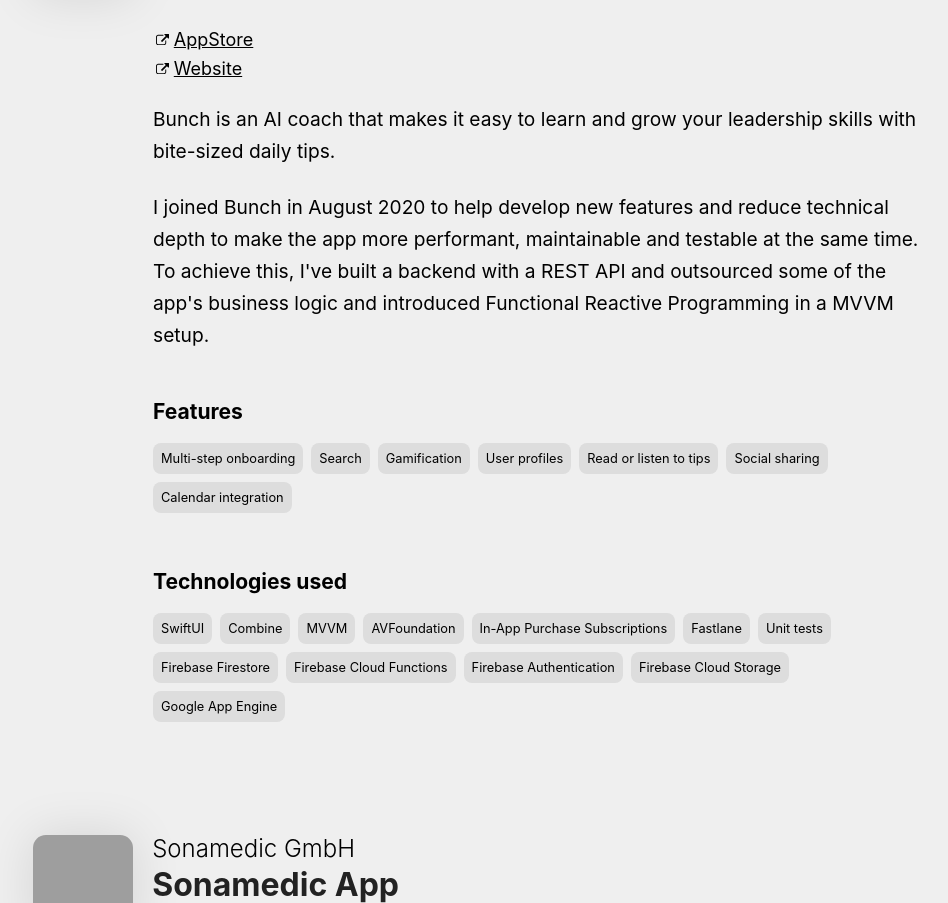
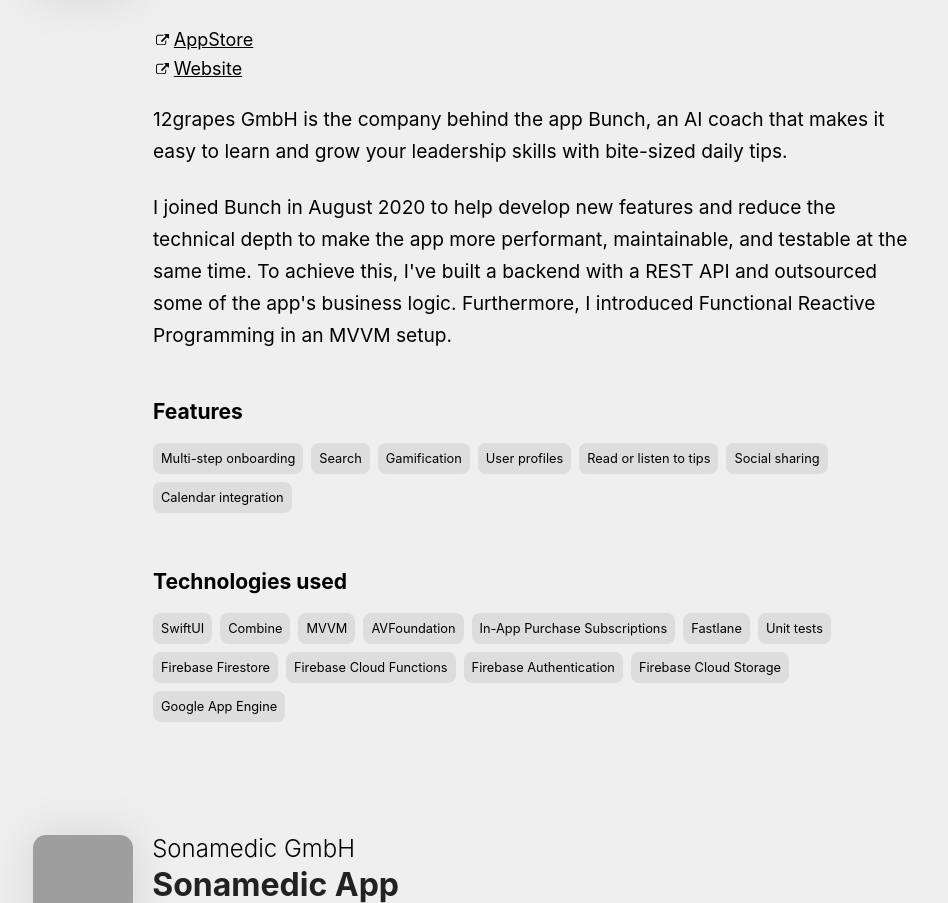
Before and after one commit to mschonvogel/mschonvogel.github.io, a plain HTML site: page index.html in a window 1280 px wide. Shown: the part 849-1752 px from the top of the page, without its empty margins (103-1051 px from the left). Drawn offline with Linux system fonts and the light colour scheme; grey boxes are pictures that could not be loaded.

Commit message:
update copy

```diff
--- a/index.html
+++ b/index.html
@@ -58,13 +58,14 @@
 				</ul>
 
 				<p>
-					Bunch is an AI coach that makes it easy to learn and grow your leadership skills with bite-sized daily tips.
+					12grapes GmbH is the company behind the app Bunch, an AI coach that makes it easy to learn and grow your
+					leadership skills with bite-sized daily tips.
 				</p>
 				<p>
-					I joined Bunch in August 2020 to help develop new features and reduce technical depth to make
-					the app more performant, maintainable and testable at the same time. To achieve this, I've built a backend with
-					a REST API and outsourced some of the app's business logic and introduced Functional Reactive Programming in
-					a MVVM setup.
+					I joined Bunch in August 2020 to help develop new features and reduce the technical depth to make the app
+					more performant, maintainable, and testable at the same time. To achieve this, I've built a backend with a
+					REST API and outsourced some of the app's business logic. Furthermore, I introduced Functional Reactive
+					Programming in an MVVM setup.
 				</p>
 
 				<h3 class="headline">Features</h3>
```
